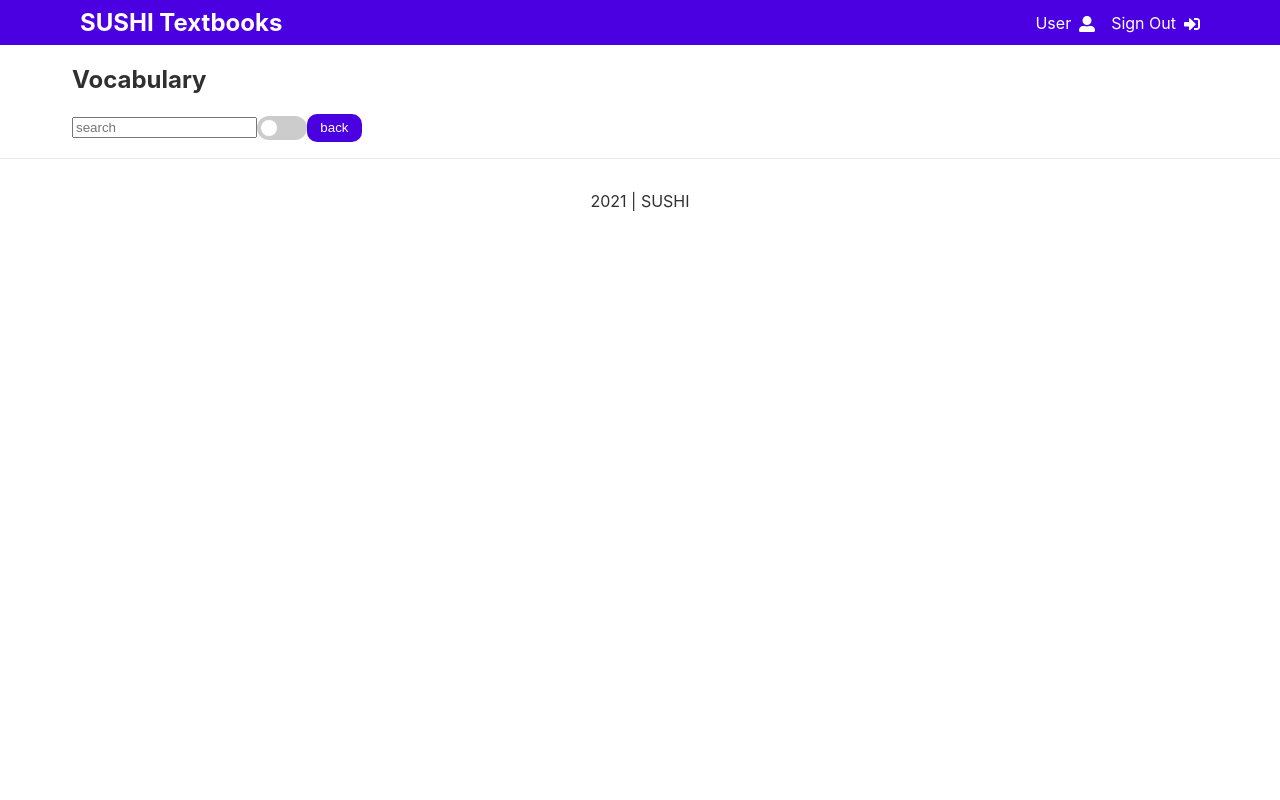
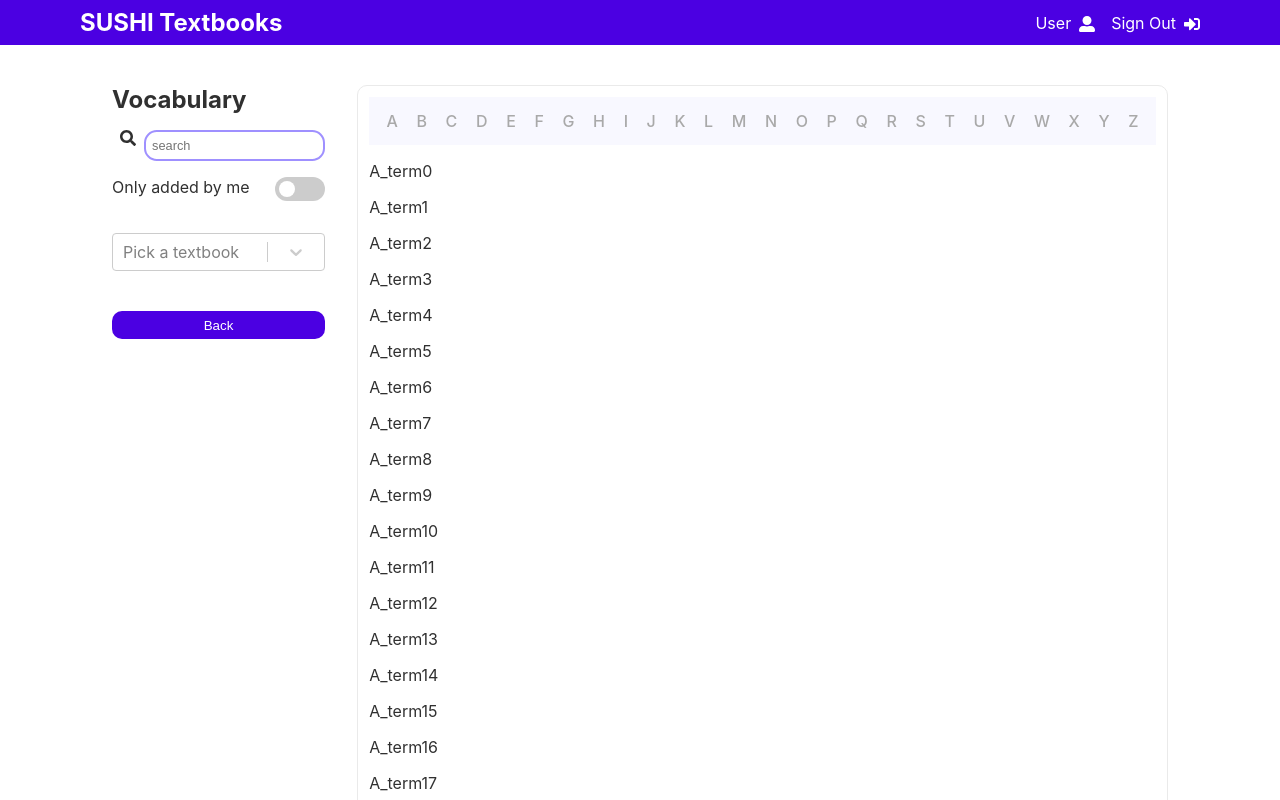
Before and after one commit to hoskra/sushi-next, a Next.js app: page /vocabulary in a window 1280 px wide. Shown: the top 800 px of the page. Built offline with nearby package versions, Linux system fonts and the light colour scheme.

Commit message:
feat(vocabulary): vocabulary page components added

```diff
--- a/package.json
+++ b/package.json
@@ -23,6 +23,7 @@
     "react-dom": "17.0.2",
     "react-modal": "^3.14.4",
     "react-redux": "^7.2.6",
+    "react-select": "^5.2.1",
     "sass": "^1.43.4"
   },
   "devDependencies": {
--- a/pages/vocabulary/index.js
+++ b/pages/vocabulary/index.js
@@ -1,21 +1,62 @@
 import { useRouter } from 'next/router'
+
+import styles from '../../styles/Vocabulary.module.scss'
+import React, { useState } from "react";
 
 import HeadComponent from "../../components/HeadComponent";
 import Toggle from "../../components/Toggle";
+import { dataHelmut } from '../../constants/data'
+import Select from 'react-select'
+import { FontAwesomeIcon } from '@fortawesome/react-fontawesome'
+import { faSearch } from '@fortawesome/free-solid-svg-icons'
 
 export default function Vocabulary() {
   const router = useRouter()
+  const [letter, setLetter] = useState('A');
+
+  let createArrayAtoZ = _ => {
+    return Array
+      .apply(null, { length: 26 })
+      .map((x, i) => String.fromCharCode(65 + i));
+  }
 
   return (
     <>
       <HeadComponent />
+      <div className={styles.textbookContainer}>
+        <aside>
+          <h1>Vocabulary</h1>
+          <div className={styles.group}>
+            <FontAwesomeIcon icon={faSearch} />
+            <input className="sushi-input" placeholder="search" />
+          </div>
+          <div className={styles.group}>
+            <span>Only added by me</span>
+            <Toggle />
+          </div>
+          <Select placeholder="Pick a textbook" className={styles.pageMenu} options={dataHelmut.map(it => ({
+            value: it.id,
+            label: it.title
+          }))}
+          />
+          <div>
+            <button className="sushi-button" onClick={() => router.back()}>Back</button>
+          </div>
+        </aside>
 
-      <h2>Vocabulary</h2>
-      <input placeholder="search" />
-      <Toggle />
-
-      <button className="sushi-button" onClick={() => router.back()}> back </button>
-
+        <div className={styles.textbookView}>
+          <nav className={styles.alphabetNav}>
+            {
+              createArrayAtoZ().map(it => {
+                return <a key={`nav${it}`} onClick={event => setLetter(it)}>{it}</a>
+              })
+            }
+          </nav>
+          {[...Array(20)].map((x, i) => {
+            return <p key={`term_${i}`}>{`${letter}_term${i}`}</p>
+          })}
+        </div>
+      </div>
     </>
   )
 }
--- /dev/null
+++ b/styles/Vocabulary.module.scss
@@ -0,0 +1,114 @@
+@import './variables.module.scss';
+
+.alphabetNav {
+  top: 0;
+  right: 0;
+  width: 100%;
+  display: flex;
+  align-items: flex-start;
+  justify-content: space-around;
+  // Shorthand for flex-wrap and flex-direction
+  flex-flow: wrap row;
+  padding: .5rem;
+  background: ghostwhite;
+}
+
+.alphabetNav a {
+  display: flex;
+  // Center align the letters within each box
+  justify-content: center;
+  padding: .5em;
+  border-radius: 8px;
+  font-size: 1em;
+  line-height: 1;
+  font-weight: 500;
+  text-decoration: none;
+  color: darkgray;
+}
+
+.alphabetNav a:hover {
+  background: #ddd;
+  color: #444;
+}
+
+.alphabetNav .active {
+  background: #f46353;
+  color: white;
+}
+
+.textbookContainer {
+  display: grid;
+  grid-template-columns: 1.4fr 6fr;
+  grid-template-rows: auto auto auto;
+  column-gap: 2rem;
+  margin: 1rem;
+  padding: 1.5rem;
+  text-align: left;
+  color: inherit;
+  text-decoration: none;
+
+  aside {
+    h1 {
+      grid-column: 1/2;
+    }
+    svg {
+      grid-column: 2/2;
+      width: 1.5em;
+      vertical-align: middle;
+    }
+    .group {
+      margin: 1rem 0;
+      display: flex;
+      justify-content: space-between;
+    }
+
+    .pageMenu {
+      padding: 0;
+      list-style-type: none;
+      margin: 2em 0;
+      li {
+        padding: 0.2em;
+        border: 1px solid lighten($color: $secondary-color, $amount: 30%);
+        border-radius: 10px;
+        transition: color 0.15s ease, border-color 0.15s ease;
+        &:hover,:focus,:active {
+          background: lighten($color: $secondary-color, $amount: 40%);
+          margin-left: -0.2em;
+        }
+        &:last-child {
+          display: flex;
+          svg {
+            width: 0.7em;
+          }
+        }
+      }
+    }
+
+    button {
+      width: 100%;
+      margin-top: 0.5rem;
+    }
+  }
+
+  .textbookView {
+    border: 1px solid #eaeaea;
+    border-radius: 10px;
+    padding: 0.7em;
+    h1 {
+      padding-bottom: 0.5em;
+    }
+    button {
+      float: right;
+      display: block;
+      width: 140px;
+      margin-top: 0.5rem;
+    }
+    .pageContent {
+      border: 1px solid #eaeaea;
+      padding: 0.7em;
+      border-radius: 10px;
+      width: 100%;
+      height: 20em;
+    }
+  }
+}
```
Also changed, not shown: 1 other file (tests, documents, lock files or other folders).
